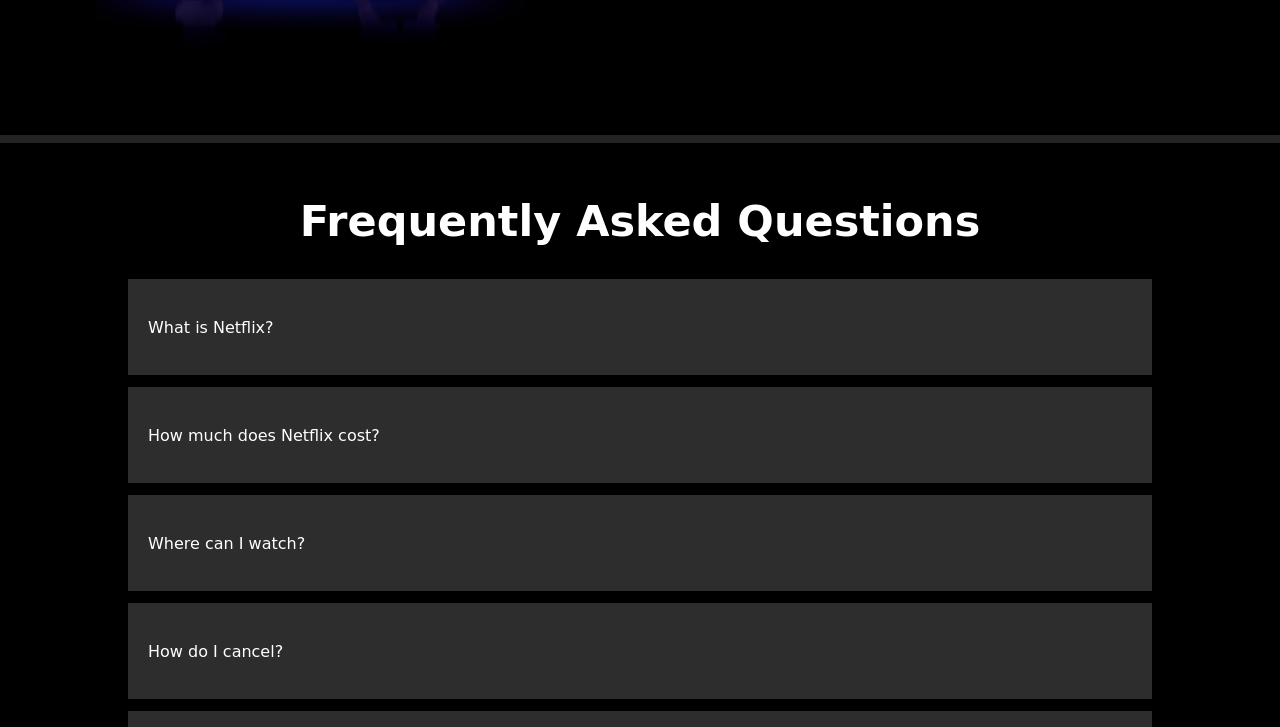
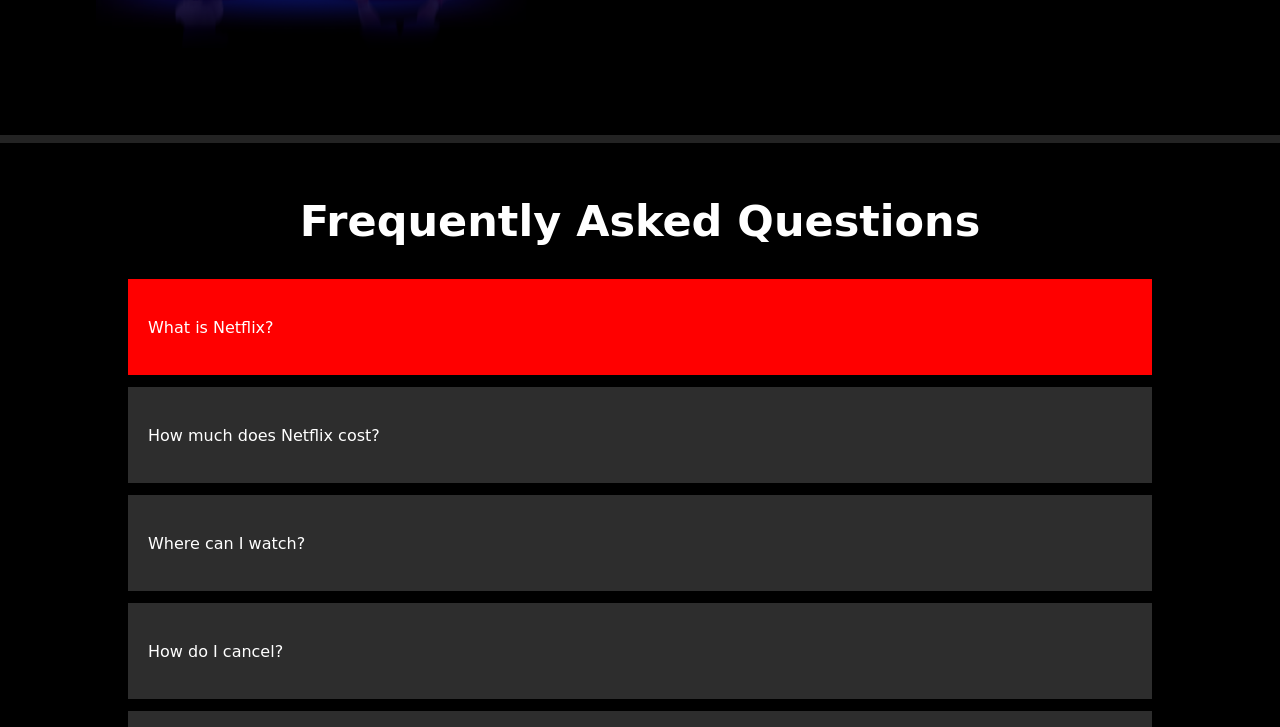
Before and after one commit to XabhayX/abhay_Netflix_Clone01, a plain HTML site: page index.html in a window 1280 px wide. In both pictures the pointer is over the element "What is Netflix?". Shown: the part 2416-3143 px from the top of the page. Drawn offline with Linux system fonts and the light colour scheme; a web font is replaced by a local one.

Commit message:
netflix.css

```diff
--- a/netflix.css
+++ b/netflix.css
@@ -356,7 +356,9 @@
     align-items: center;
     background-color: rgb(45, 45, 45);
 }
-
+.qhead:hover{
+    background-color:red;
+}
 .qanswer {
     width: 80%;
     margin: auto;
```
